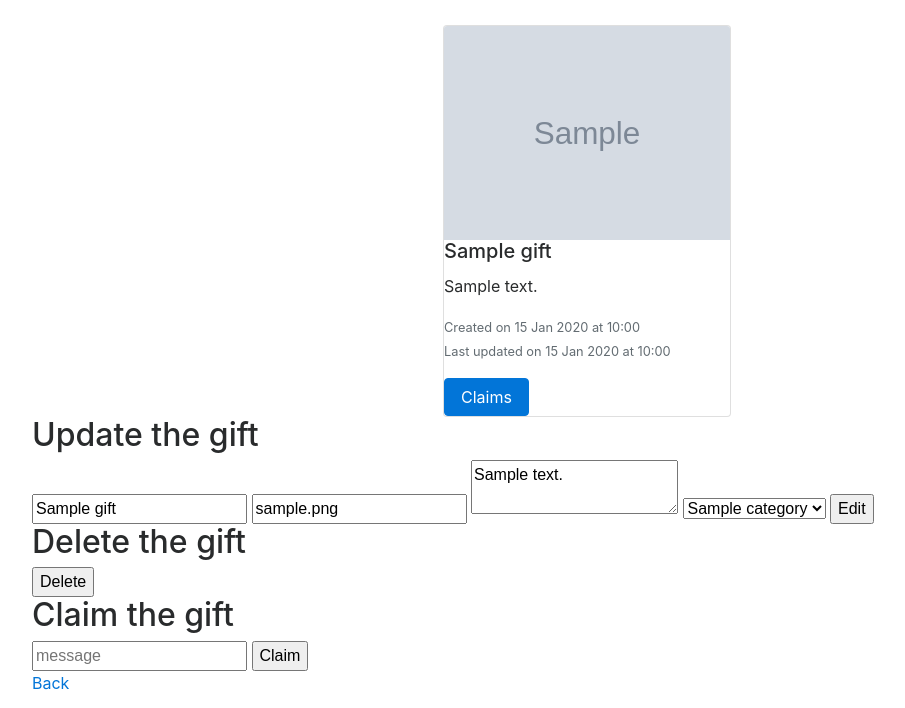
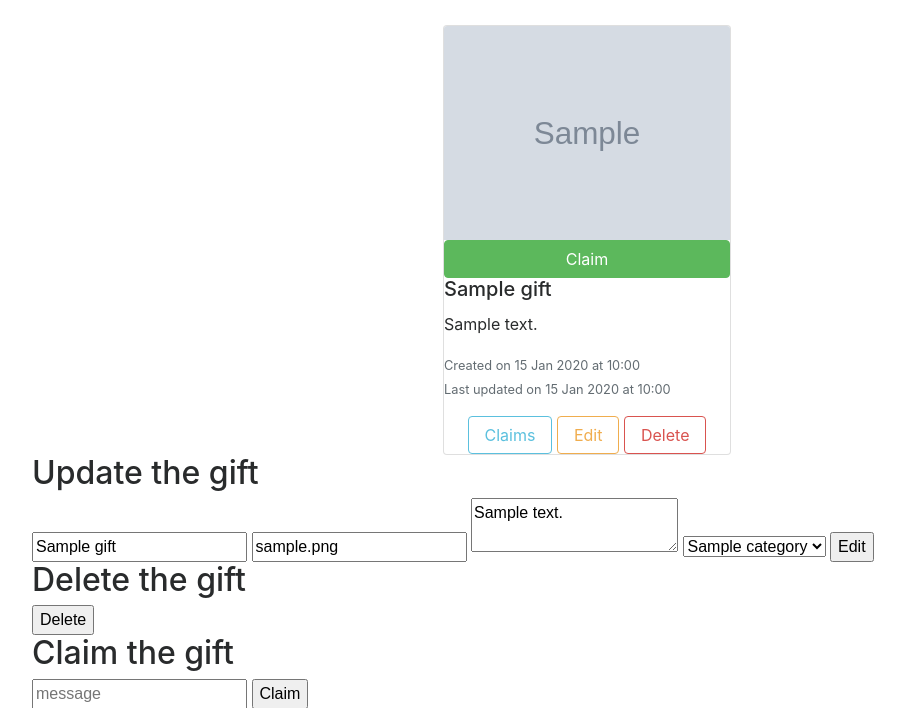
Before and after one commit to Zinston/giftr, a Flask app: page /gifts/1 in a window 1280 px wide. Shown: the part 425-1133 px from the top of the page, without its empty margins (53-958 px from the left). Run offline with Flask 2, Linux system fonts and the light colour scheme; tables that the repository leaves empty hold one stand-in row (values such as "Sample post"); grey boxes marked "Sample" are stand-in pictures; some libraries are stand-ins or nearby versions.

Commit message:
Add links to card, fix case where gift.updated_at is none.

```diff
--- a/templates/gift.html
+++ b/templates/gift.html
@@ -21,13 +21,18 @@
 	<div class="card mx-auto" style="width: 18rem;">
 		{% if gift.picture %}
 		<img class="card-img-top" src="{{ gift.picture }}" alt="Card image cap">
+			<a href="#" class="btn btn-success">Claim</a>
 		{% endif %}
 		<div class="card-body">
 			<h5 class="card-title">{{ gift.name }}</h5>
 			<p class="card-text">{{ gift.description }}</p>
-			<p class="card-text"><small class="text-muted">Created on {{ gift.created_at.strftime('%d %b %Y at %H:%M') }}<br>
-			Last updated on {{ gift.updated_at.strftime('%d %b %Y at %H:%M') }}</small></p>
-			<a href="{{ url_for('get_claims', g_id=gift.id) }}" class="btn btn-primary">Claims</a>
+			<p class="card-text"><small class="text-muted">Created on {{ gift.created_at.strftime('%d %b %Y at %H:%M') }}
+				{% if gift.updated_at %}<br>Last updated on {{ gift.updated_at.strftime('%d %b %Y at %H:%M') }}{% endif %}</small></p>
+			<div class="links text-center">
+				<a href="{{ url_for('get_claims', g_id=gift.id) }}" class="btn btn-outline-info">Claims</a>
+				<a href="#" class="btn btn-outline-warning">Edit</a>
+				<a href="#" class="btn btn-outline-danger">Delete</a>
+			</div>
 		</div>
 	</div>
 </section>
```
